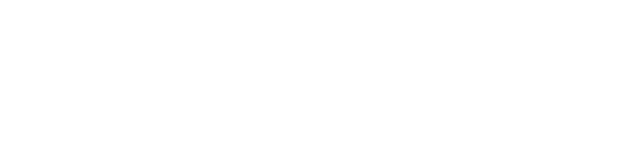
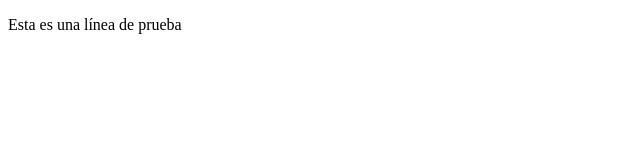
Before and after one commit to lionmmer/sistema-de-registro, a plain HTML site: page index.html in a window 1280 px wide. Shown: the whole page, without its empty margins (0-640 px from the left). Drawn offline with Linux system fonts and the light colour scheme.

Commit message:
actualiza el index

```diff
--- a/index.html
+++ b/index.html
@@ -7,6 +7,7 @@
 </head>
 <body>
     <script src="app.js"></script>
+    <p>Esta es una línea de prueba</p>
 
 </body>
 </html>
```
